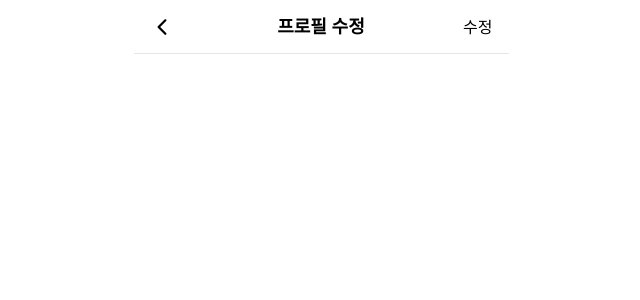
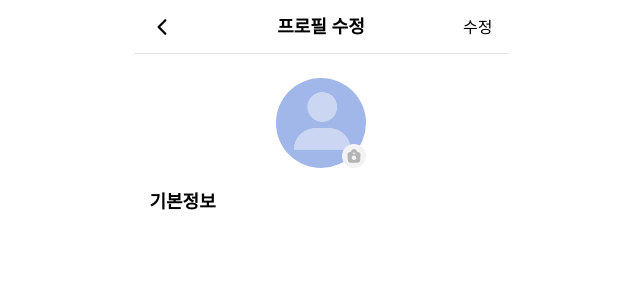
Before and after one commit to develop-13/sturing, a Next.js app: page /user/me/edit in a window 1280 px wide. Shown: the top 300 px of the page, without its empty margins (319-959 px from the left). Built offline with nearby package versions, Linux system fonts and the light colour scheme.

Commit message:
마이페이지 수정 이미지부분

```diff
--- a/src/app/user/me/edit/page.tsx
+++ b/src/app/user/me/edit/page.tsx
@@ -1,7 +1,8 @@
+import CommonMarginDIv from "@/components/atoms/CommonMarginDIv";
 import Icon from "@/components/common/atoms/Icon";
 import HeaderForamt from "@/components/header_metarials/organisms/headerForamt";
 
-function editMePage() {
+function EditMePage() {
   return (
     <div>
       <HeaderForamt
@@ -9,8 +10,19 @@ function editMePage() {
         text_center="프로필 수정"
         icons_right={"수정"}
       />
+
+      {/* 이미지 섹션 */}
+      <div className="mt-6 mb-5 mx-auto w-[90px] h-[90px] bg-[url('/img/profileImg_example.png')] bg-cover rounded-full relative">
+        {/* 사진 */}
+        <div className="absolute bottom-0 right-0">
+          <Icon type="CAMERA" />
+        </div>
+      </div>
+      <CommonMarginDIv>
+        <h1 className="text-[18px] font-bold">기본정보</h1>
+      </CommonMarginDIv>
     </div>
   );
 }
 
-export default editMePage;
+export default EditMePage;
--- /dev/null
+++ b/src/components/atoms/CommonMarginDIv.tsx
@@ -0,0 +1,5 @@
+function CommonMarginDIv({ children }: { children: React.ReactNode }) {
+  return <main className="mx-4">{children}</main>;
+}
+
+export default CommonMarginDIv;
--- a/src/components/common/atoms/Icon.tsx
+++ b/src/components/common/atoms/Icon.tsx
@@ -34,7 +34,8 @@ type TIconData = {
     | "MORE"
     | "SHARE"
     | "USER"
-    | "FILTER";
+    | "FILTER"
+    | "CAMERA";
 
   // svg?: () => {};
   // src?: string;
@@ -45,6 +46,7 @@ type TIconData = {
 function Icon(props: TIconData) {
   const { type, color } = props;
   const router = useRouter();
+  const defaultSize = 24;
 
   switch (type) {
     case "BELL":
@@ -54,6 +56,7 @@ function Icon(props: TIconData) {
             console.log("bell icon clicked!");
           }}
           icon={<VscBell />}
+          size={defaultSize}
         />
       );
     case "CHECKED":
@@ -67,6 +70,7 @@ function Icon(props: TIconData) {
             console.log("이전 페이지로 이동");
             router.back();
           }}
+          size={defaultSize}
         />
       );
 
@@ -80,6 +84,7 @@ function Icon(props: TIconData) {
           onClick={() => {
             "앞으로 가기 기능을 구현해주세요";
           }}
+          size={defaultSize}
         />
       );
 
@@ -90,6 +95,7 @@ function Icon(props: TIconData) {
           onClick={() => {
             router.back();
           }}
+          size={defaultSize}
         />
       );
 
@@ -100,14 +106,15 @@ function Icon(props: TIconData) {
           onClick={() => {
             console.log("search/result페이지로 이동");
           }}
+          size={defaultSize}
         />
       );
 
     case "CHATBOX":
-      return <IconFormat icon={<BsChatSquareDots />} />;
+      return <IconFormat icon={<BsChatSquareDots />} size={defaultSize} />;
 
     case "LOGO":
-      return <IconFormat icon={<Icon_Logo />} />;
+      return <IconFormat icon={<Icon_Logo />} size={defaultSize} />;
 
     case "MENU":
       return (
@@ -116,6 +123,7 @@ function Icon(props: TIconData) {
           onClick={() => {
             router.push("/sidebar");
           }}
+          size={defaultSize}
         />
       );
 
@@ -123,16 +131,35 @@ function Icon(props: TIconData) {
       return <IconFormat icon={<PiDotsThreeOutlineFill />} size={20} />;
 
     case "SHARE":
-      return <IconFormat icon={<GoShare />} />;
+      return <IconFormat icon={<GoShare />} size={defaultSize} />;
 
     case "USER":
-      return <IconFormat icon={<FaRegUser />} />;
+      return <IconFormat icon={<FaRegUser />} size={defaultSize} />;
+
+    case "CAMERA":
+      return (
+        <IconFormat
+          icon={
+            <Image
+              src="/svg/ect/camera.svg"
+              alt=""
+              width={defaultSize}
+              height={defaultSize}
+            />
+          }
+        />
+      );
 
     case "FILTER":
       return (
         <IconFormat
           icon={
-            <Image src="/svg/ect/filter.svg" alt="" width={24} height={24} />
+            <Image
+              src="/svg/ect/filter.svg"
+              alt=""
+              width={defaultSize}
+              height={defaultSize}
+            />
           }
         />
       );
--- a/src/components/common/atoms/mainLayout.tsx
+++ /dev/null
@@ -1,5 +0,0 @@
-function MainLayout({ children }: { children: React.ReactNode }) {
-  return <main className="mx-4">{children}</main>;
-}
-
-export default MainLayout;
--- a/src/components/matching/atmosphere/templates/AtmosphereTemplate.tsx
+++ b/src/components/matching/atmosphere/templates/AtmosphereTemplate.tsx
@@ -1,6 +1,6 @@
 import React from "react";
 import MatchingHeader from "../../common/MatchingHeader";
-import MainLayout from "@/components/common/atoms/mainLayout";
+import MainLayout from "@/components/atoms/CommonMarginDIv";
 import MatchingGridSection from "../../common/MatchingGridSection";
 import MatchingGridItem from "../../common/MatchingGridItem";
 
@@ -24,7 +24,7 @@ function AtmosphereTemplate() {
         title={[`웅진님이 선호하는`, `스터디 분위기를 선택해 주세요.`]}
         subtitle={[`최대 3개까지 선택 가능합니다.`]}
       />
-      <MainLayout>
+      <div className="mx-4">
         <MatchingGridSection>
           {svgPaths.map((pathname, idx) => (
             <MatchingGridItem
@@ -34,7 +34,7 @@ function AtmosphereTemplate() {
             />
           ))}
         </MatchingGridSection>
-      </MainLayout>
+      </div>
     </section>
   );
 }
--- a/src/components/matching/interests/templates/InterestsTemplate.tsx
+++ b/src/components/matching/interests/templates/InterestsTemplate.tsx
@@ -1,4 +1,4 @@
-import MainLayout from "@/components/common/atoms/mainLayout";
+import MainLayout from "@/components/atoms/CommonMarginDIv";
 import MatchingHeader from "../../common/MatchingHeader";
 import MatchingGridSection from "../../common/MatchingGridSection";
 import MatchingGridItem from "../../common/MatchingGridItem";
@@ -21,7 +21,7 @@ function InterestsTemplate() {
         title={[`웅진님 안녕하세요`, `현재 관심있는 분야는 무엇인가요?`]}
         subtitle={[`최대 3개까지 선택 가능합니다.`]}
       />
-      <MainLayout>
+      <div className="mx-4">
         <MatchingGridSection>
           {svgPaths.map((pathname, idx) => (
             <MatchingGridItem
@@ -31,7 +31,7 @@ function InterestsTemplate() {
             />
           ))}
         </MatchingGridSection>
-      </MainLayout>
+      </div>
     </section>
   );
 }
```
Also changed, not shown: public/img/profileImg_example.png (added), public/svg/ect/camera.svg (added), src/components/atoms/FixedBtn.tsx (renamed from src/components/common/atoms/FixedBtn.tsx).
